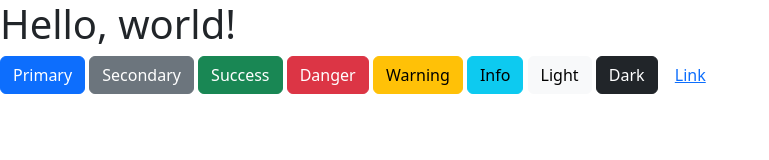
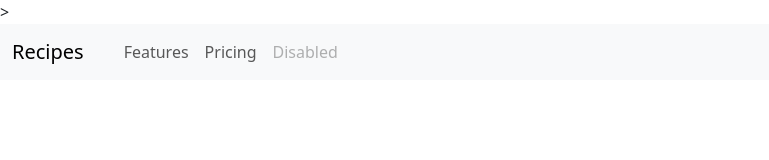
Before and after one commit to Ethal07/jpmchackathon2, a plain HTML site: page index.html in a window 1280 px wide. Shown: the whole page, without its empty margins (0-769 px from the left). Drawn offline with nearby package versions, Linux system fonts and the light colour scheme.

Commit message:
mt commit

```diff
--- a/index.html
+++ b/index.html
@@ -7,18 +7,24 @@
     <link href="https://cdn.jsdelivr.net/npm/bootstrap@5.3.3/dist/css/bootstrap.min.css" rel="stylesheet" integrity="sha384-QWTKZyjpPEjISv5WaRU9OFeRpok6YctnYmDr5pNlyT2bRjXh0JMhjY6hW+ALEwIH" crossorigin="anonymous">
   </head>
   <body>
-    <h1>Hello, world!</h1>
-    <script src="https://cdn.jsdelivr.net/npm/bootstrap@5.3.3/dist/js/bootstrap.bundle.min.js" integrity="sha384-YvpcrYf0tY3lHB60NNkmXc5s9fDVZLESaAA55NDzOxhy9GkcIdslK1eN7N6jIeHz" crossorigin="anonymous"></script>
-<button type="button" class="btn btn-primary">Primary</button>
-<button type="button" class="btn btn-secondary">Secondary</button>
-<button type="button" class="btn btn-success">Success</button>
-<button type="button" class="btn btn-danger">Danger</button>
-<button type="button" class="btn btn-warning">Warning</button>
-<button type="button" class="btn btn-info">Info</button>
-<button type="button" class="btn btn-light">Light</button>
-<button type="button" class="btn btn-dark">Dark</button>
+    <script src="https://cdn.jsdelivr.net/npm/bootstrap@5.3.3/dist/js/bootstrap.bundle.min.js" integrity="sha384-YvpcrYf0tY3lHB60NNkmXc5s9fDVZLESaAA55NDzOxhy9GkcIdslK1eN7N6jIeHz" crossorigin="anonymous"></script>>
+</body>
 
-<button type="button" class="btn btn-link">Link</button>
+<nav class="navbar navbar-expand-lg bg-body-tertiary">
+  <div class="container-fluid">
+    <a class="navbar-brand" href="#">Recipes</a>
+    <button class="navbar-toggler" type="button" data-bs-toggle="collapse" data-bs-target="#navbarNavAltMarkup" aria-controls="navbarNavAltMarkup" aria-expanded="false" aria-label="Toggle navigation">
+      <span class="navbar-toggler-icon"></span>
+    </button>
+    <div class="collapse navbar-collapse" id="navbarNavAltMarkup">
+      <div class="navbar-nav">
+        <a class="nav-link active" aria-current="page" href="#"></a>
+        <a class="nav-link" href="#">Features</a>
+        <a class="nav-link" href="#">Pricing</a>
+        <a class="nav-link disabled" aria-disabled="true">Disabled</a>
+      </div>
+    </div>
+  </div>
+</nav>
 
-</body>
 </html>
```
